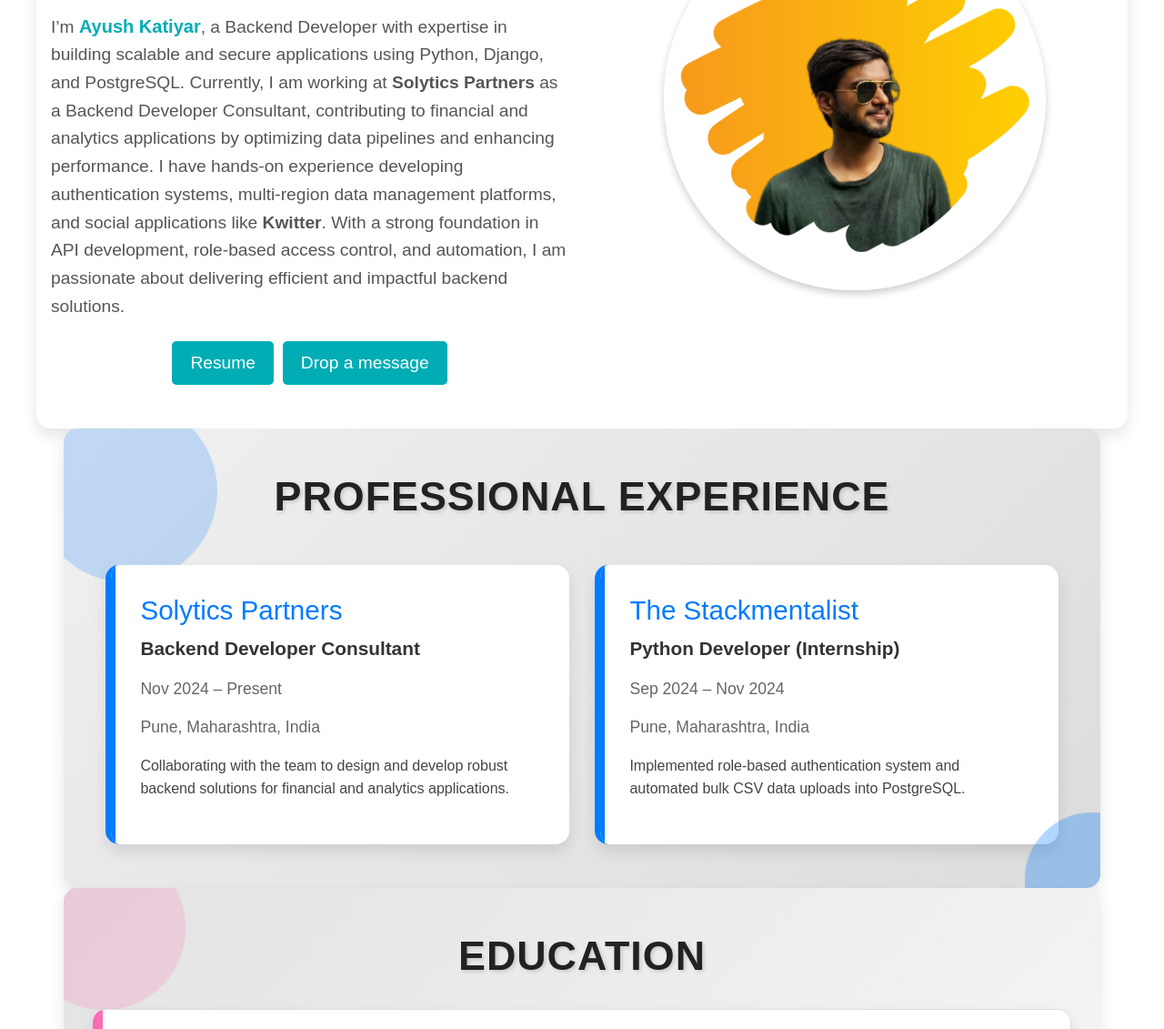
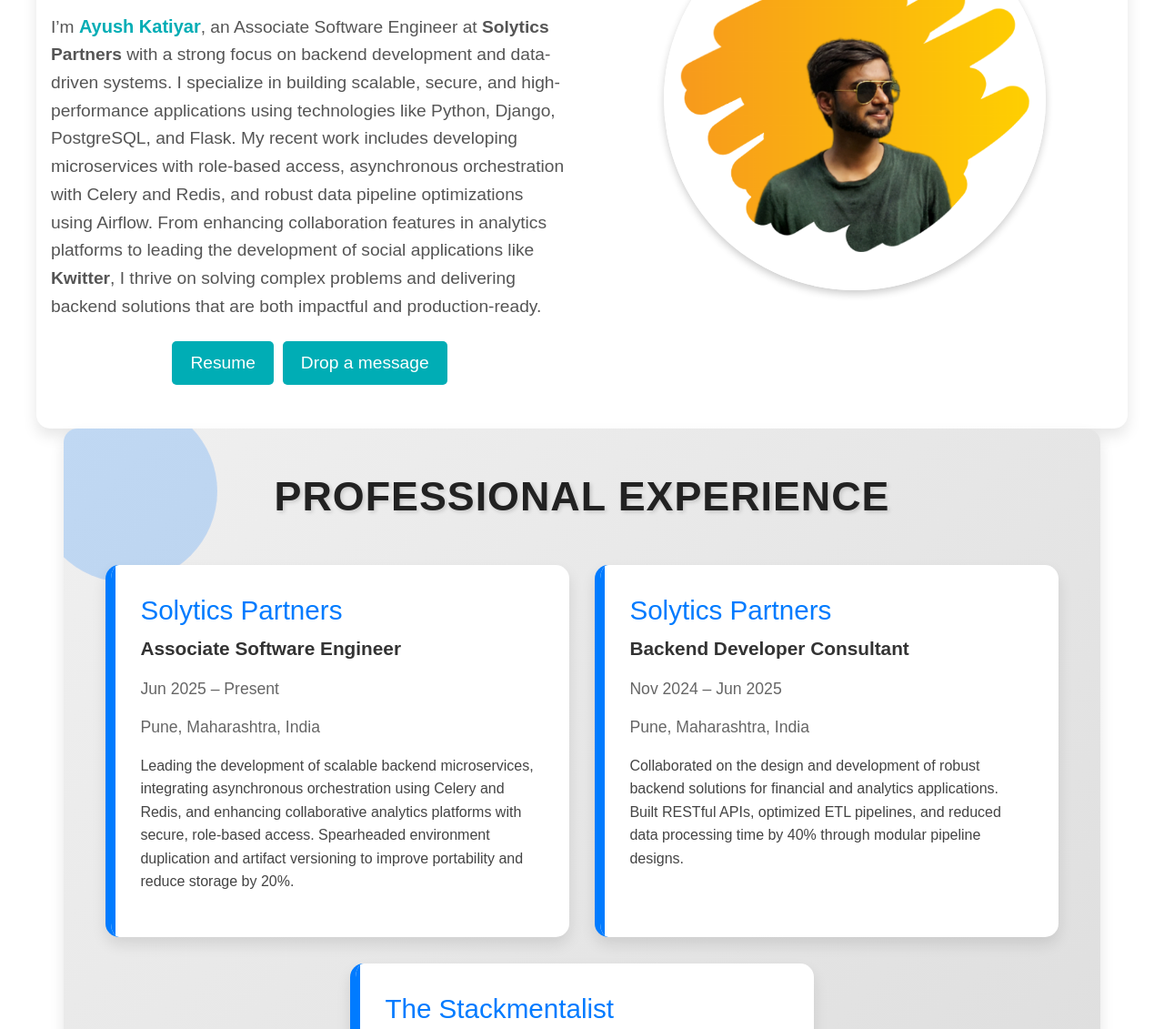
Before and after one commit to AyushKatiyar13/Katiyar-portfolio, a website: page index.html in a window 1280 px wide. Shown: the part 304-1435 px from the top of the page at 91% size. Drawn offline with nearby package versions, Linux system fonts and the light colour scheme.

Commit message:
Update index.html

```diff
--- a/index.html
+++ b/index.html
@@ -1,4 +1,4 @@
-<!DOCTYPE html>
+<!doctype html>
 <html lang="en">
   <head>
     <meta charset="UTF-8" />
@@ -62,18 +62,18 @@
         <div class="col-md-6">
           <h1 class="display-4">Welcome to my Portfolio</h1>
           <p class="lead">
-            I’m <span class="highlight">Ayush Katiyar</span>, a Backend
-            Developer with expertise in building scalable and secure
-            applications using Python, Django, and PostgreSQL. Currently, I am
-            working at <strong>Solytics Partners</strong> as a Backend Developer
-            Consultant, contributing to financial and analytics applications by
-            optimizing data pipelines and enhancing performance. I have hands-on
-            experience developing authentication systems, multi-region data
-            management platforms, and social applications like
-            <strong>Kwitter</strong>. With a strong foundation in API
-            development, role-based access control, and automation, I am
-            passionate about delivering efficient and impactful backend
-            solutions.
+            I’m <span class="highlight">Ayush Katiyar</span>, an Associate
+            Software Engineer at <strong>Solytics Partners</strong> with a
+            strong focus on backend development and data-driven systems. I
+            specialize in building scalable, secure, and high-performance
+            applications using technologies like Python, Django, PostgreSQL, and
+            Flask. My recent work includes developing microservices with
+            role-based access, asynchronous orchestration with Celery and Redis,
+            and robust data pipeline optimizations using Airflow. From enhancing
+            collaboration features in analytics platforms to leading the
+            development of social applications like <strong>Kwitter</strong>, I
+            thrive on solving complex problems and delivering backend solutions
+            that are both impactful and production-ready.
           </p>
 
           <div class="resume_msg_button">
@@ -106,12 +106,28 @@
       <div class="experience-container">
         <div class="experience-card">
           <h3>Solytics Partners</h3>
-          <p class="position">Backend Developer Consultant</p>
-          <p class="duration">Nov 2024 – Present</p>
+          <p class="position">Associate Software Engineer</p>
+          <p class="duration">Jun 2025 – Present</p>
           <p class="location">Pune, Maharashtra, India</p>
           <p class="description">
-            Collaborating with the team to design and develop robust backend
-            solutions for financial and analytics applications.
+            Leading the development of scalable backend microservices,
+            integrating asynchronous orchestration using Celery and Redis, and
+            enhancing collaborative analytics platforms with secure, role-based
+            access. Spearheaded environment duplication and artifact versioning
+            to improve portability and reduce storage by 20%.
+          </p>
+        </div>
+
+        <div class="experience-card">
+          <h3>Solytics Partners</h3>
+          <p class="position">Backend Developer Consultant</p>
+          <p class="duration">Nov 2024 – Jun 2025</p>
+          <p class="location">Pune, Maharashtra, India</p>
+          <p class="description">
+            Collaborated on the design and development of robust backend
+            solutions for financial and analytics applications. Built RESTful
+            APIs, optimized ETL pipelines, and reduced data processing time by
+            40% through modular pipeline designs.
           </p>
         </div>
 
@@ -122,7 +138,8 @@
           <p class="location">Pune, Maharashtra, India</p>
           <p class="description">
             Implemented role-based authentication system and automated bulk CSV
-            data uploads into PostgreSQL.
+            data uploads into PostgreSQL. Contributed to the development of a
+            multi-region backend and instant reporting tools.
           </p>
         </div>
       </div>
@@ -156,7 +173,6 @@
     </section>
 
     <section id="skills" class="container py-5">
-      <!-- <h2 class="text-center mb-4">Skills</h2> -->
       <div class="row">
         <div class="col-md-4">
           <h3 class="mb-3">Backend Technologies</h3>
@@ -164,14 +180,16 @@
             <li class="list-group-item">Python</li>
             <li class="list-group-item">Django</li>
             <li class="list-group-item">Flask</li>
+            <li class="list-group-item">FastAPI</li>
+            <li class="list-group-item">Node.js</li>
             <li class="list-group-item">SQL</li>
+            <li class="list-group-item">PostgreSQL</li>
             <li class="list-group-item">MongoDB</li>
             <li class="list-group-item">Data Manipulation</li>
-            <li class="list-group-item">Node.js</li>
             <li class="list-group-item">API Development</li>
-            <li class="list-group-item">Fast API</li>
           </ul>
         </div>
+
         <div class="col-md-4">
           <h3 class="mb-3">Frontend Technologies</h3>
           <ul class="list-group">
@@ -183,6 +201,7 @@
             <li class="list-group-item">Tailwind</li>
           </ul>
         </div>
+
         <div class="col-md-4">
           <h3 class="mb-3">Soft Skills</h3>
           <ul class="list-group">
@@ -193,6 +212,7 @@
             <li class="list-group-item">Problem-Solving Skills</li>
           </ul>
         </div>
+
         <div class="col-md-4">
           <h3 class="mb-3">Tools</h3>
           <ul class="list-group">
@@ -203,8 +223,12 @@
             <li class="list-group-item">MySQL Workbench</li>
             <li class="list-group-item">Visual Studio Code</li>
             <li class="list-group-item">Jupyter Notebook</li>
+            <li class="list-group-item">Docker</li>
+            <li class="list-group-item">Swagger</li>
+            <li class="list-group-item">Elastic</li>
           </ul>
         </div>
+
         <div class="col-md-4">
           <h3 class="mb-3">Libraries & Modules</h3>
           <ul class="list-group">
@@ -216,6 +240,19 @@
             <li class="list-group-item">Turtle</li>
             <li class="list-group-item">Pygame</li>
             <li class="list-group-item">Beautiful Soup</li>
+            <li class="list-group-item">Celery</li>
+            <li class="list-group-item">Redis</li>
+          </ul>
+        </div>
+
+        <div class="col-md-4">
+          <h3 class="mb-3">Workflow & Data Pipelines</h3>
+          <ul class="list-group">
+            <li class="list-group-item">Airflow</li>
+            <li class="list-group-item">ETL Pipelines</li>
+            <li class="list-group-item">Data Normalization & Validation</li>
+            <li class="list-group-item">Asynchronous Task Management</li>
+            <li class="list-group-item">Microservices Architecture</li>
           </ul>
         </div>
       </div>
```
